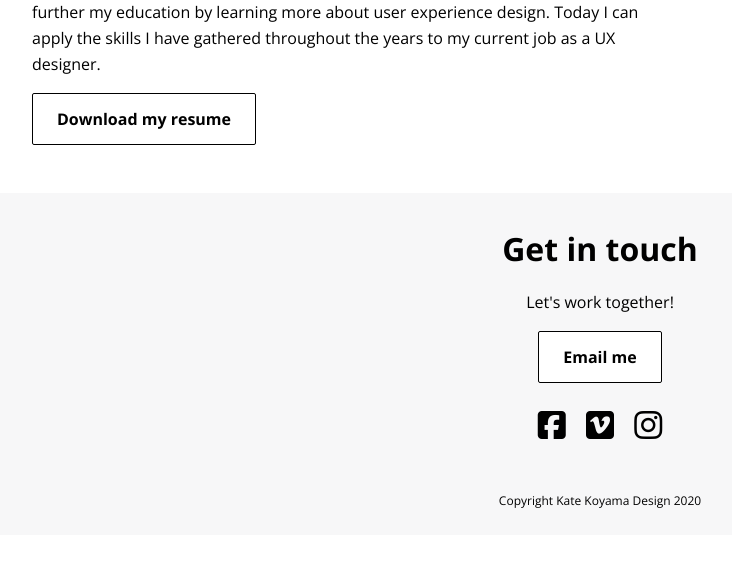
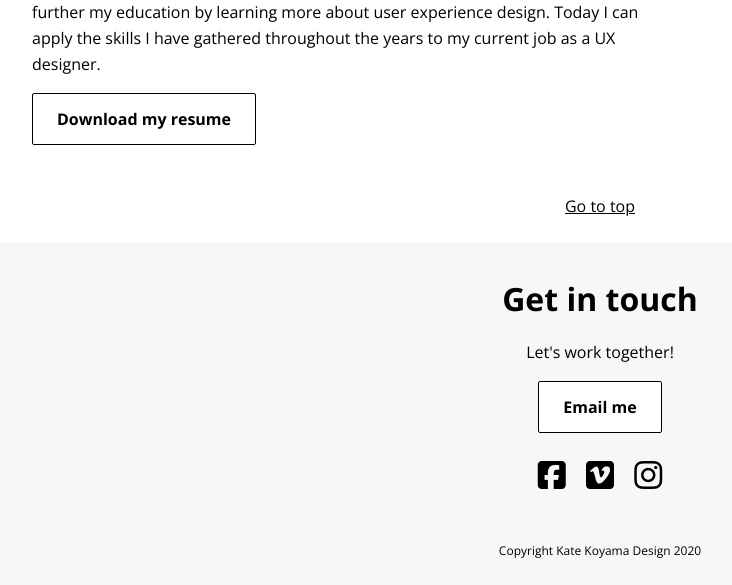
Before and after one commit to katekoyama/portfolio-website, a PHP site: page /about.html in a window 1280 px wide. Shown: the part 967-1552 px from the top of the page, without its empty margins (40-772 px from the left). Before the commit the page ends 1475 px from the top, so only its background shows below. Run offline with PHP 8.4, Linux system fonts and the light colour scheme; some libraries are stand-ins or nearby versions.

Commit message:
Added go to top link to about.html

```diff
--- a/about.html
+++ b/about.html
@@ -57,10 +57,10 @@
     <!-- END HEADER SECTION -->
 
     <!-- START MAIN CONTENT SECTION -->
-    <main>
+    <main id="top">
 
       <!-- START TOP DIV ORANGE -->
-      <div class="section" id="top">
+      <div class="section">
 
         <!-- START CONTAINER WRAPPER YELLOW-->
         <div class="container">
@@ -146,6 +146,12 @@
           </div>
           <!-- END TWO COLUMN CONTAINER DARK GREEN -->
 
+          <!-- START LINK TO GO BACK TO THE TOP -->
+          <div class="toplink">
+            <a class = "toplink" href="#top">Go to top</a>
+          </div>
+          <!-- END OF LINK TO GO BACK TO TOP -->
+
         </div>
         <!-- END CONTAINER WRAPPER YELLOW -->
 
--- a/css/style.css
+++ b/css/style.css
@@ -232,13 +232,13 @@ nav > ul > li > a{
   text-decoration: none;
   display: block;
 }
+
 nav > ul > li > a:visited{
   color: #000000;
 }
 nav > ul > li > a:hover,
 nav >ul >li > a:active{
   color: #5c5f6a;
-  background-color: #ffffff;
   text-decoration: none;
 }
 .conclusion{
```
